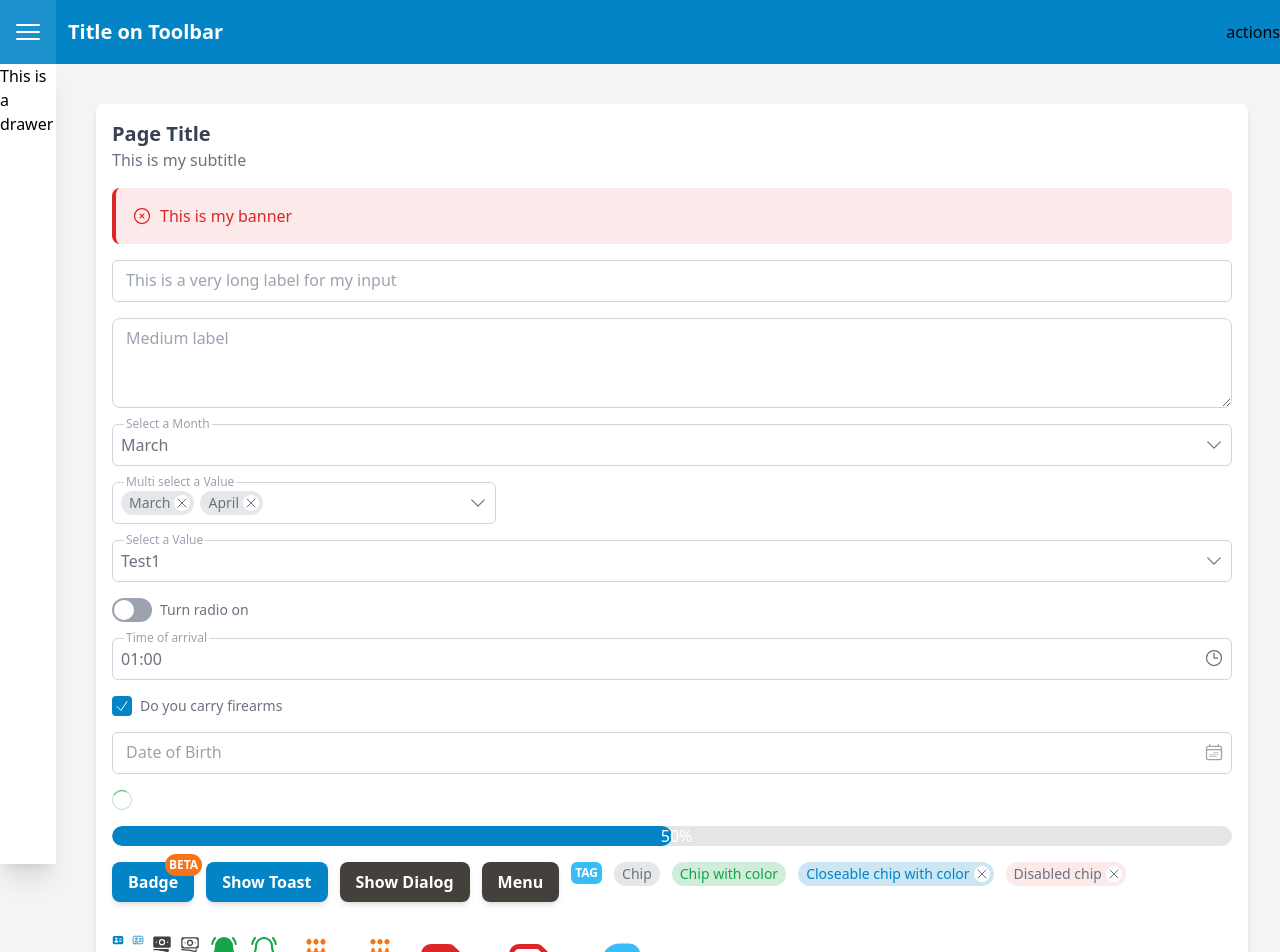
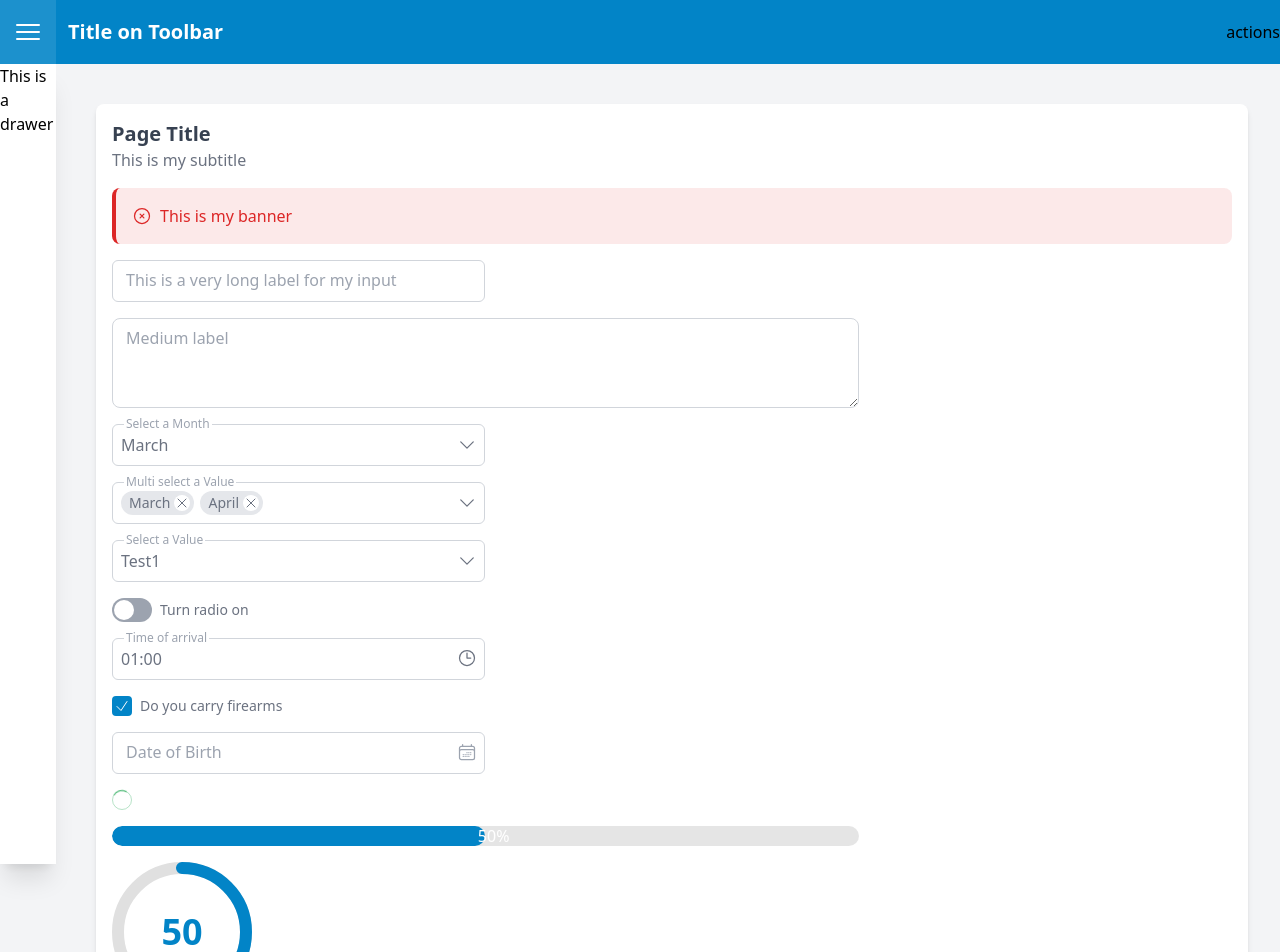
Before and after one commit to vue-loom/vue-loom, a Vue app: page / in a window 1280 px wide. Shown: the top 952 px of the page. Built offline with nearby package versions, Linux system fonts and the light colour scheme.

Commit message:
Better test page && fixed input heights for single, multi & tree select

```diff
--- a/sandbox/App.vue
+++ b/sandbox/App.vue
@@ -35,7 +35,7 @@
     import {Ref, ref} from "vue";
     import {useToast} from "../src/components/Composables/toast";
     import {useDialog} from "../src/components/Composables/dialog";
-    import VChip from "@/components/VChip.vue";
+    import VChip from "../src/components/VChip.vue";
 
     const value: Ref<string | null> = ref(null);
     const myValue: Ref<string | null> = ref(null);
@@ -207,80 +207,116 @@
                         This is my subtitle
                     </template>
                     <template #content>
-                        <div class="grid gap-4 grid-cols-1">
-                            <VBanner type="error">This is my banner</VBanner>
+                        <div class="flex flex-wrap gap-4">
+                            <VBanner class="col-span-3" type="error">This is my banner</VBanner>
 
+                            <div class="w-full">
                                 <VTextField
-                                class="w-full"
+                                    class="w-1/3"
                                     label="This is a very long label for my input"
                                     v-model="value"
                                 />
+                            </div>
 
-                            <VTextArea class="w-full" label="Medium label" v-model="myValue"></VTextArea>
+                            <div class="w-full">
+                                <VTextArea
+                                    class="w-2/3"
+                                    label="Medium label"
+                                    v-model="myValue"
+                                />
+                            </div>
 
+                            <div class="w-full">
                                 <VSelect
                                     searchable
-                                class="w-full"
+                                    class="w-1/3"
                                     label="Select a Month"
                                     color="primary"
                                     :items="options"
                                     v-model="selectValue"
                                 />
+                            </div>
+
+                            <div class="w-full">
                                 <VMultiSelect
                                     searchable
-                                class="w-96"
+                                    class="w-1/3"
                                     label="Multi select a Value"
                                     :items="options"
                                     v-model="selectValues"
-                            ></VMultiSelect>
+                                />
+                            </div>
+
+                            <div class="w-full">
                                 <VTreeSelect
                                     searchable
-                                class="w-full"
+                                    class="w-1/3"
                                     label="Select a Value"
                                     color="primary"
                                     :items="tree"
                                     v-model="treeValue"
-                            ></VTreeSelect>
+                                />
+                            </div>
+
                             <VToggle
                                 class="w-full"
                                 label="Turn radio on"
                                 color="primary"
                                 v-model="toggle"
-                            ></VToggle>
+                            />
+
+                            <div class="w-full">
                                 <VTimePicker
-                                class="w-full"
+                                    class="w-1/3"
                                     label="Time of arrival"
                                     :increment-minutes-amount="30"
                                     v-model="time"
-                            ></VTimePicker>
+                                />
+                            </div>
+
                             <VCheckbox
                                 class="w-full"
                                 label="Do you carry firearms"
                                 true-value="Yes"
                                 false-value="No"
                                 v-model="checkValue"
-                            ></VCheckbox>
+                            />
+
+                            <div class="w-full">
                                 <VDateField
+                                    class="w-1/3"
                                     label="Date of Birth"
                                     v-model="selectedDate"
                                     :format="'DD-MMMM-YYYY'"
-                            ></VDateField>
+                                />
+                            </div>
+
+                            <div class="w-full">
                                 <VLoader width="sm" color="success"/>
-                            <VProgressBar :max="100" v-model="barProgress"/>
-                            <div class="flex space-x-3">
+                            </div>
+
+                            <div class="w-full">
+                                <VProgressBar class="w-2/3" :max="100" v-model="barProgress"/>
+                                <VProgressBar class="mt-4" type="circular" :max="100" v-model="barProgress"/>
+                            </div>
+
+                            <div class="w-full flex space-x-3 mt-4">
                                 <VBadge color="warning">
                                     <template #component>
                                         <VButton @click="showBadge()">Badge</VButton>
                                     </template>
                                     <template #content>BETA</template>
                                 </VBadge>
+
                                 <VTooltip>
                                     <template #trigger>
                                         <VButton @click="toastState()">Show Toast</VButton>
                                     </template>
                                     <template #content>Click to display the toast.</template>
                                 </VTooltip>
+
                                 <VButton @click="toggleDialog()" color="secondary">Show Dialog</VButton>
+
                                 <VMenu position="top" :close-on-content-click="false">
                                     <template #trigger>
                                         <VButton color="secondary">Menu</VButton>
@@ -298,16 +334,22 @@
                                         </VListItem>
                                     </template>
                                 </VMenu>
-                                <VTag color="accent">
+                            </div>
+
+                            <div class="w-full mt-4">
+                                <VTag class="w-fit" color="accent">
                                     <template #content>TAG</template>
                                 </VTag>
+                            </div>
+
+                            <div class="mt-4 flex space-x-3">
                                 <VChip>Chip</VChip>
                                 <VChip color="success">Chip with color</VChip>
                                 <VChip closable color="primary">Closeable chip with color</VChip>
                                 <VChip closable disabled color="danger">Disabled chip</VChip>
                             </div>
 
-                            <div class="flex space-x-2 mt-4">
+                            <div class="w-full flex space-x-2 mt-4">
                                 <VIcon icon="identification" color="primary" size="xs" solid/>
                                 <VIcon icon="identification" color="primary" size="xs"/>
                                 <VIcon icon="banknotes" color="secondary" size="sm" solid/>
@@ -323,14 +365,12 @@
                         </div>
                     </template>
                     <template #actions>
-                        <VButton @click="buttonCancel()" color="secondary">
-                            Cancel
-                        </VButton>
-                        <VButton @click="buttonClicked()" :disabled="isDisabled" :loading="isLoading">
-                            Next
-                        </VButton>
+                        <VButton @click="buttonCancel()" color="secondary">Cancel</VButton>
+
+                        <VButton @click="buttonClicked()" :disabled="isDisabled" :loading="isLoading">Next</VButton>
                     </template>
                 </VCard>
+
                 <VCard clickable hover class="mt-4">
                     <template #title>This is a clickable card</template>
                     <template #content>
--- a/src/components/Tree/VTreeSelect.vue
+++ b/src/components/Tree/VTreeSelect.vue
@@ -202,7 +202,7 @@
                 />
 
                 <div
-                    class="w-full min-h-[40px] py-2 pl-2 pr-9 flex flex-wrap items-center gap-1.5 px-4 cursor-text border rounded-md transition-all duration-150"
+                    class="w-full min-h-[42px] py-2 pl-2 pr-9 flex flex-wrap items-center gap-1.5 px-4 cursor-text border rounded-md transition-all duration-150"
                     ref="inputDiv"
                     :class="inputClassObject"
                     @click="focusInput"
--- a/src/components/VMultiSelect.vue
+++ b/src/components/VMultiSelect.vue
@@ -181,7 +181,7 @@
                 />
 
                 <div
-                    class="w-full min-h-[40px] py-2 pl-2 pr-9 flex flex-wrap items-center gap-1.5 px-4 cursor-text border rounded-md transition-all duration-150"
+                    class="w-full min-h-[42px] py-2 pl-2 pr-9 flex flex-wrap items-center gap-1.5 px-4 cursor-text border rounded-md transition-all duration-150"
                     ref="inputDiv"
                     :class="inputClassObject"
                     @click="focusInput"
--- a/src/components/VSelect.vue
+++ b/src/components/VSelect.vue
@@ -163,7 +163,7 @@
                 />
 
                 <div
-                    class="w-full min-h-[40px] py-2 pl-2 pr-9 flex flex-wrap items-center gap-1.5 px-4 cursor-text border rounded-md transition-all duration-150"
+                    class="w-full min-h-[42px] py-2 pl-2 pr-9 flex flex-wrap items-center gap-1.5 px-4 cursor-text border rounded-md transition-all duration-150"
                     ref="inputDiv"
                     :class="inputClassObject"
                     @click="focusInput"
```
Lines whose indentation alone changed are shown as unchanged.
